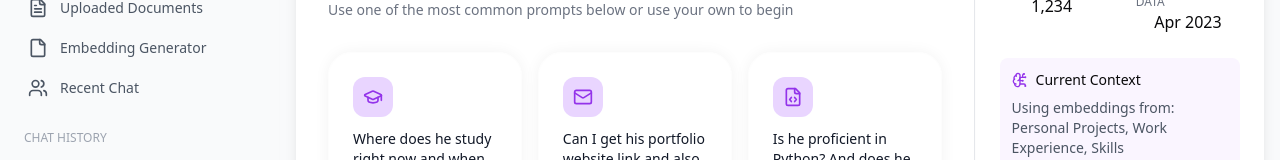
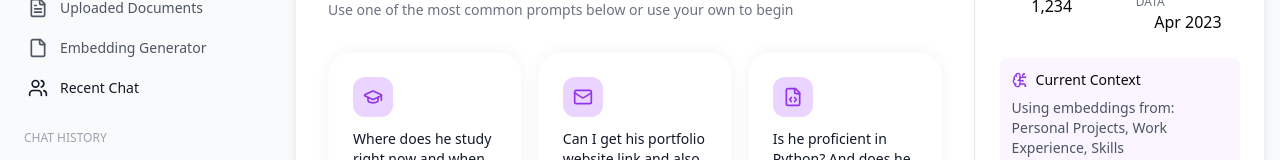
Before and after one commit to ojashgurung/SelfAI, a Next.js app in the folder frontend/: page /dashboard/chat in a window 1280 px wide. Shown: the part 230-390 px from the top of the page. Built offline with nearby package versions, Linux system fonts and the light colour scheme.

Commit message:
Minor route fixes

```diff
--- a/frontend/src/components/dashboard/new_sidebar.tsx
+++ b/frontend/src/components/dashboard/new_sidebar.tsx
@@ -44,14 +44,14 @@ const menuItems = [
   {
     title: "Uploaded Documents",
     icon: FileTextIcon,
-    href: "/dashboard/uploaded-documents",
+    href: "/dashboard/document",
   },
   {
     title: "Embedding Generator",
     icon: FileIcon,
     href: "/dashboard/embedding",
   },
-  { title: "Recent Chat", icon: UsersIcon, href: "/dashboard/recent-chat" },
+  { title: "Recent Chat", icon: UsersIcon, href: "/dashboard/chat" },
 ];
 
 const chatHistory = [
```
